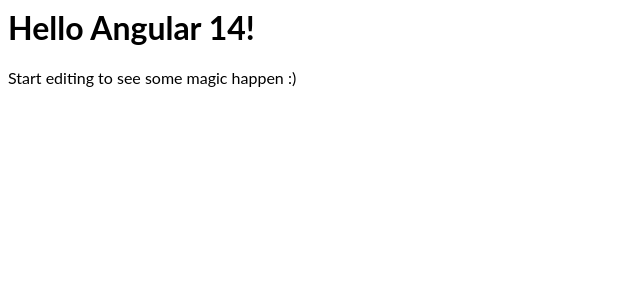
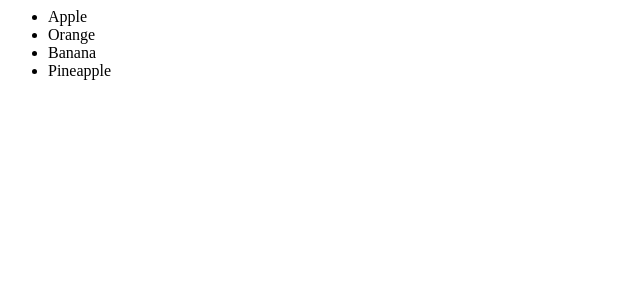
Before and after one commit to martinmolemanhl/AngularExamples, an Angular app: page / in a window 1280 px wide. Shown: the top 300 px of the page, without its empty margins (0-640 px from the left). Built offline with nearby package versions, Linux system fonts and the light colour scheme.

Commit message:
2 files modified

```diff
--- a/src/app/app.component.html
+++ b/src/app/app.component.html
@@ -1,4 +1,3 @@
-<hello name="{{ name }}"></hello>
-<p>
-  Start editing to see some magic happen :)
-</p>
+<ul>
+  <li *ngFor="let f of fruit">{{f}}</li>
+</ul>
--- a/src/app/app.component.ts
+++ b/src/app/app.component.ts
@@ -1,10 +1,18 @@
-import { Component, VERSION } from '@angular/core';
+import { Component, VERSION } from "@angular/core";
 
 @Component({
-  selector: 'my-app',
-  templateUrl: './app.component.html',
-  styleUrls: [ './app.component.css' ]
+  selector: "my-app",
+  templateUrl: "./app.component.html",
+  styleUrls: ["./app.component.css"]
 })
-export class AppComponent  {
-  name = 'Angular ' + VERSION.major;
+export class AppComponent {
+  name = "Angular " + VERSION.major;
+  public fruit: string[] = [];
+
+  constructor() {
+    this.fruit.push("Apple");
+    this.fruit.push("Orange");
+    this.fruit.push("Banana");
+    this.fruit.push("Pineapple");
+  }
 }
```
